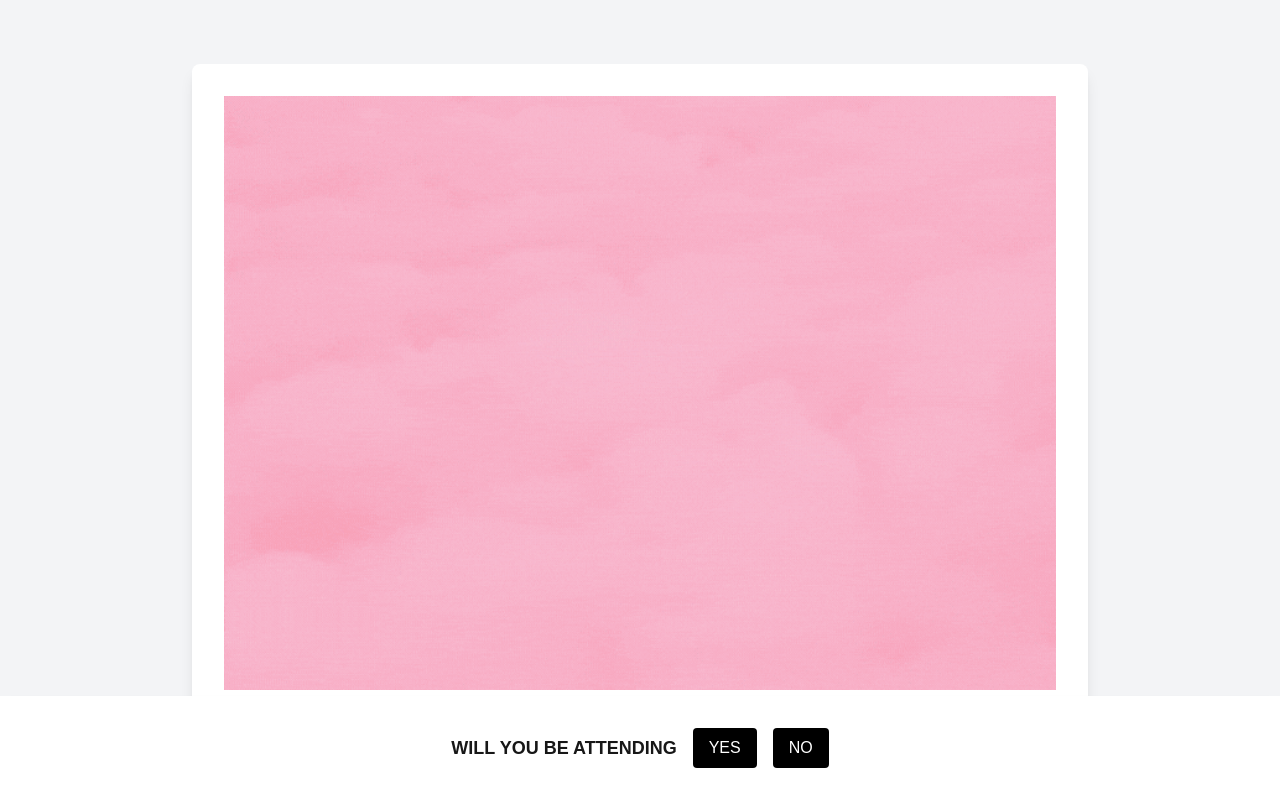
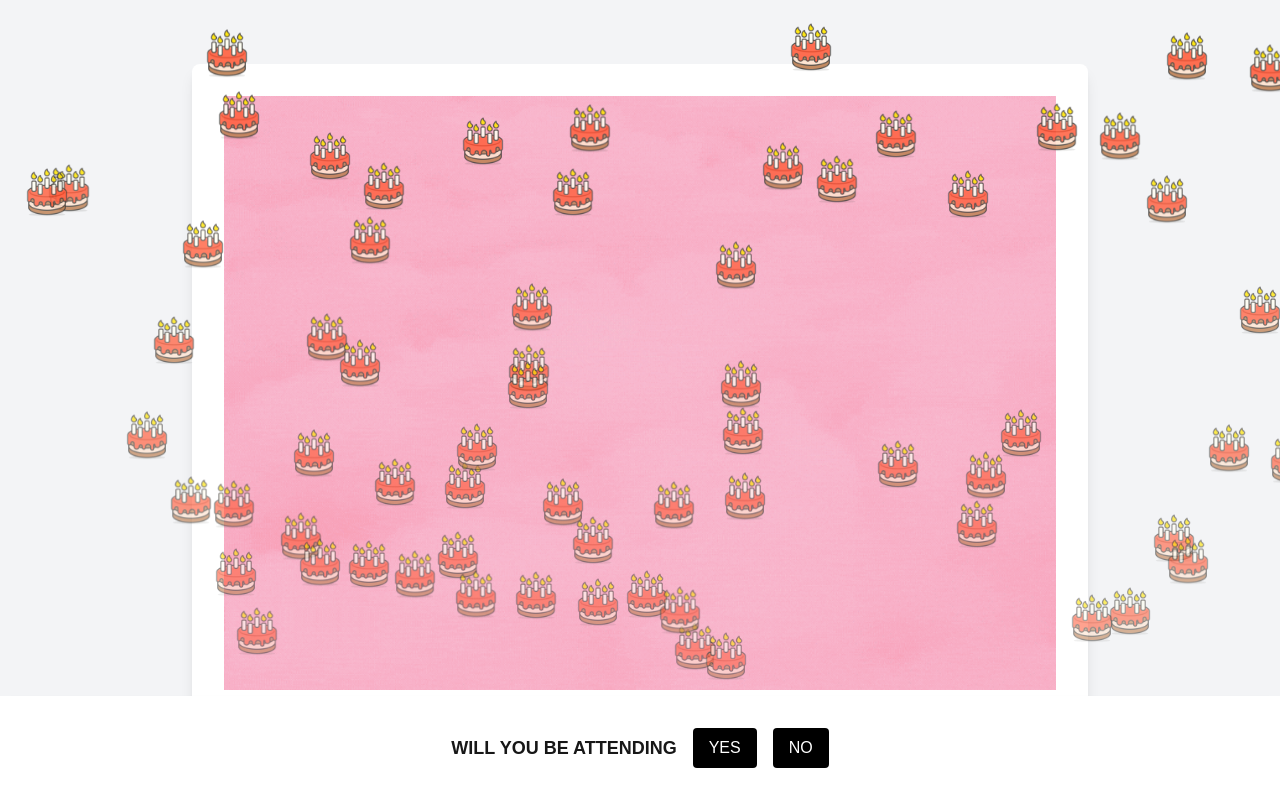
Before and after one commit to jonkiky/lareina-birthday, a Next.js app: page / in a window 1280 px wide. Shown: the top 800 px of the page. Built offline with nearby package versions, Linux system fonts and the light colour scheme; no server answers.

Commit message:
update the cake drop

```diff
--- a/src/app/globals.css
+++ b/src/app/globals.css
@@ -29,7 +29,7 @@ body {
 .cake-drop {
   position: absolute;
   top: -100px;
-  width: 30px;
-  height: 30px;
-  animation: drop 5s ease-out forwards, fadeOut 2s ease-out 2s forwards;
+  width: 50px;
+  height: 50px;
+  animation: drop 20s ease-out forwards, fadeOut 20s ease-out 20s forwards;
 }
--- a/src/app/page.tsx
+++ b/src/app/page.tsx
@@ -77,9 +77,9 @@ export default function Home() {
   useEffect(() => {
     const generateCakes = () => {
       const cakesArray = [];
-      for (let i = 0; i < 50; i++) {
+      for (let i = 0; i < 66; i++) {
         const left = `${Math.random() * 100}%`;
-        const delay = Math.random() * 2;
+        const delay = Math.random() * 5;
         cakesArray.push(
           <Image
             key={i}
@@ -278,6 +278,14 @@ export default function Home() {
             opacity: 0;
           }
         }
+
+        .cake-drop {
+          position: absolute;
+          top: -100px;
+          width: 50px;
+          height: 50px;
+          animation: drop 120s ease-out forwards, fadeOut 2s ease-out 8s forwards;
+        }
       `}</style>
       {cakes}
     </div>
```
